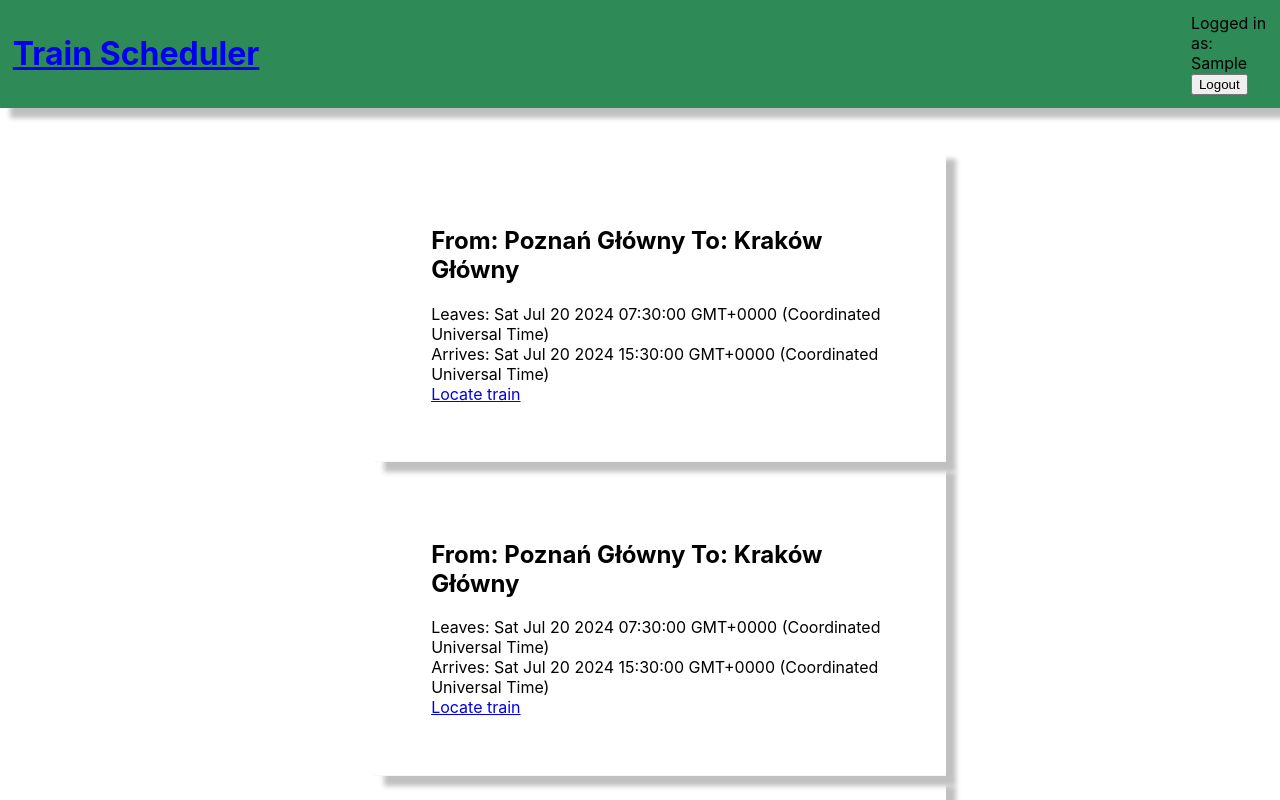
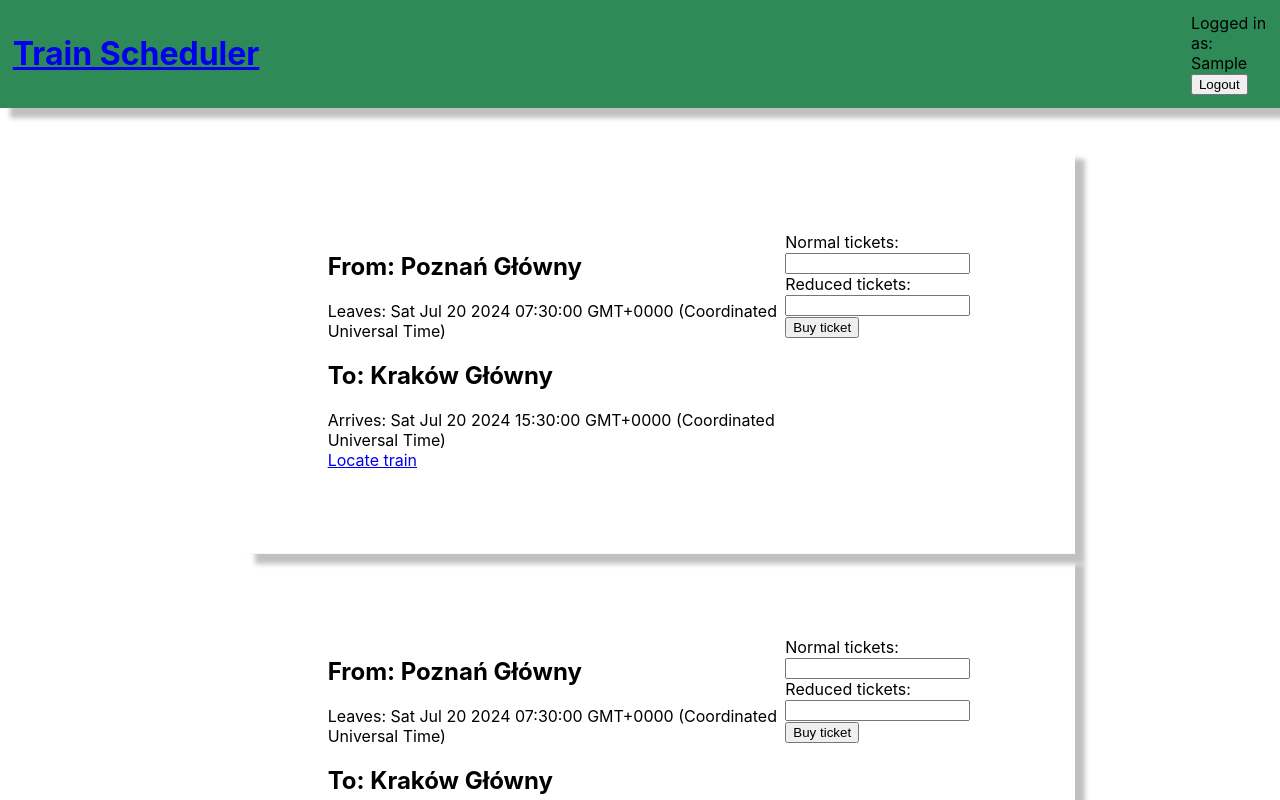
Before and after one commit to Wojciechm-AdapptLimited/train-scheduler, a React (Create React App) app in the folder gui/: page / in a window 1280 px wide. Both pictures are taken after typing "Sample" into the empty fields and a click on the button "Login". Built offline with nearby package versions, Linux system fonts and the light colour scheme.

Commit message:
Added buying tickets

```diff
--- a/gui/src/App.js
+++ b/gui/src/App.js
@@ -38,7 +38,7 @@ function App() {
         <section class="center pad-2">
 
             <Routes>
-              <Route path="/" element={<Tickets/>}/>
+              <Route path="/" element={<Tickets loggedIn={loggedIn}/>}/>
               <Route path="/train/:id" element={<TrainLocation/>}/>
             </Routes>
 
--- a/gui/src/components/TicketCard.js
+++ b/gui/src/components/TicketCard.js
@@ -1,16 +1,49 @@
 import React from "react";
 import "../styles.css";
 import { Link, BrowserRouter} from 'react-router-dom';
+import {useForm} from "react-hook-form";
 //import { Link } from 'react-router-dom';
 
-export default function TournCard({ticketObject}) {
+export default function TournCard({ticketObject, loggedIn}) {
+    const { register, handleSubmit, setError, clearErrors, watch, formState: { errors } } = useForm();
+    const normalTickets = watch('normal_tickets', 0);
+    const reducedTickets = watch('reduced_tickets', 0);
+
+    const onSubmit = data => {
+        const totalTickets = Number(data.normal_tickets) + Number(data.reduced_tickets);
+        if (totalTickets <= 0) {
+            setError("totalTickets", { type: "manual", message: "The sum of tickets must be greater than 0" });
+            return null;
+        }
+
+        data.id = ticketObject.id
+
+        console.log('Form data:', data);
+        clearErrors("totalTickets");
+    }
+
     return(
-        <div class="column border-low padding shadow">
+        <div class="row border-low padding shadow">
             {/* <Link to={}><h1>{}</h1></Link> */}
-            <h2>From: {ticketObject.stationStart} To: {ticketObject.stationEnd}</h2>
+            <div class="column">
+            <h2>From: {ticketObject.stationStart}</h2>
             <div>Leaves: {ticketObject.start.toString()}</div>
+            <h2>To: {ticketObject.stationEnd}</h2>
             <div>Arrives: {ticketObject.end.toString()}</div>
             <div><Link to={`/train/${ticketObject.id}`}>Locate train</Link></div>
+            </div>
+            {loggedIn &&
+            <form onSubmit={handleSubmit(onSubmit)}>
+                <div>Normal tickets:</div>
+                <input type="number" step="1" min="0"{...register('normal_tickets')}/>
+                <div>Reduced tickets:</div>
+                <input type="number" step="1" min="0"{...register('reduced_tickets')}></input>
+
+                {errors.totalTickets && <p class="error">{errors.totalTickets.message}</p>}
+
+                <button>Buy ticket</button>
+            </form>}
+            {}
         </div>
     )
 }
--- a/gui/src/components/Tickets.js
+++ b/gui/src/components/Tickets.js
@@ -3,7 +3,7 @@ import React,{ useEffect, useState } from "react";
 
 import TicketCard from "./TicketCard";
 
-export default function Home({serverUrl}) {
+export default function Home({serverUrl, loggedIn}) {
     const [tickets, setTickets] = useState([]);
     //console.log("hey "+page);
     // if(page){
@@ -29,7 +29,7 @@ export default function Home({serverUrl}) {
 
     return(<div class="column tickets">
         <ul>
-          {tickets.map(t => <TicketCard ticketObject={t} key={t.id}/>)}
+          {tickets.map(t => <TicketCard ticketObject={t} key={t.id} loggedIn={loggedIn}/>)}
         </ul>
     </div>)
 }
--- a/gui/src/styles.css
+++ b/gui/src/styles.css
@@ -79,3 +79,7 @@ div.tickets{
 .shadow{
     box-shadow: 10px 10px 5px silver;
 }
+
+.error {
+    color: red;
+  }
```
